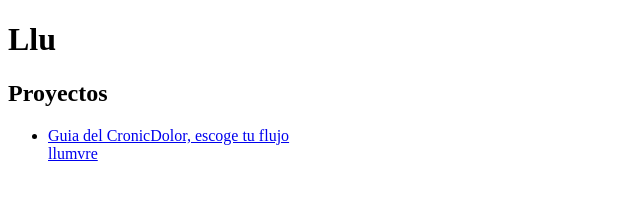
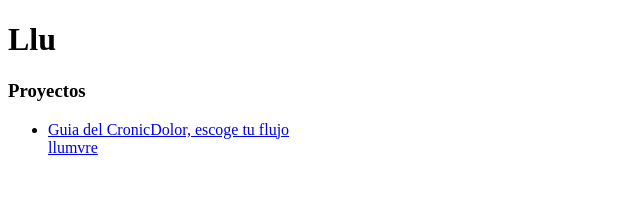
Before and after one commit to llu-ai/miweb, a plain HTML site: page index.html in a window 1280 px wide. Shown: the whole page, without its empty margins (0-640 px from the left). Drawn offline with Linux system fonts and the light colour scheme.

Commit message:
cambio llumvre1

```diff
--- a/index.html
+++ b/index.html
@@ -7,7 +7,7 @@
 </head>
 <body>
     <h1>Llu</h1>
-    <h2>Proyectos</h2>
+    <h3>Proyectos</h3>
 
     <ul>
       <li><a href="guiacronic.html">Guia del CronicDolor, escoge tu flujo</a>
```
